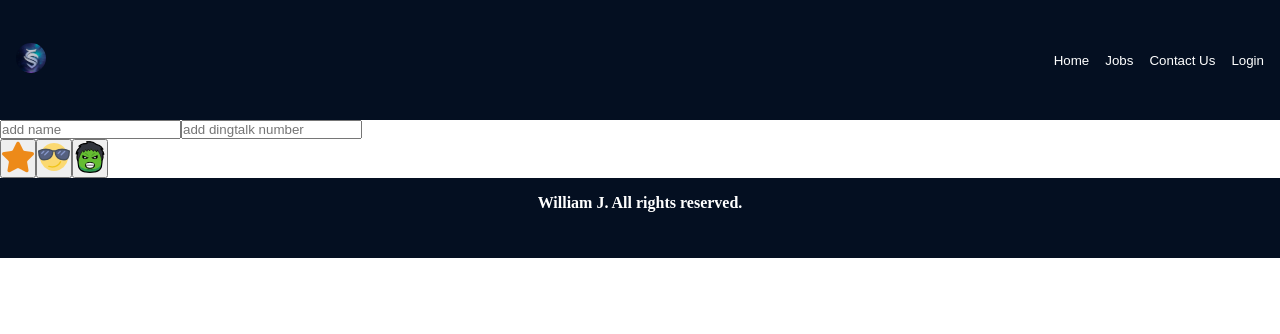
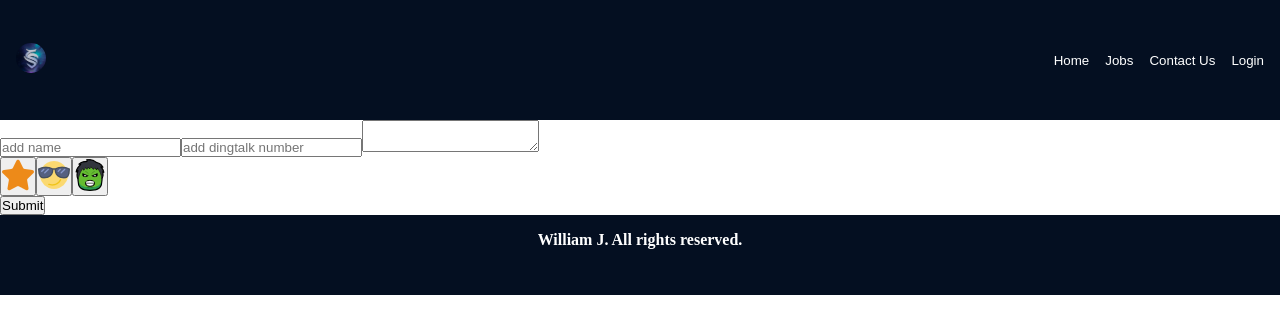
Before and after one commit to WilliamJPriest/Yueyuan-Tech, a React (Create React App) app: page / in a window 1280 px wide. Shown: the top 334 px of the page. Built offline with nearby package versions, Linux system fonts and the light colour scheme.

Commit message:
text area

```diff
--- a/src/Pages/SetUpProfile.js
+++ b/src/Pages/SetUpProfile.js
@@ -1,9 +1,23 @@
-import React,{useState} from 'react';
+import React,{useState,useEffect} from 'react';
 import SelectBTNS from '../Components/SelectBTNS';
 
 
 export default function () {
-  let [profileImg, setProfileImg]=useState("./")
+  let [profileImg, setProfileImg]=useState("")
+  let [bio,setBio]=useState("")
+  let [dingtalkNumber, setDingtalkNumber]=useState("")
+  const [loggedUser,setLoggedUser]=useState("")
+
+//   useEffect(() =>{
+//     fetch("api/user",{
+//       headers: { 'x-auth-token': localStorage.getItem("token")},
+//     })
+//     .then(response => response.json())
+//     .then(data => setLoggedUser(data.data.username));
+// },[]);
+
+//   console.log(loggedUser)
+  console.log(profileImg)
 
   const handleProfile=(e)=>{
     e.preventDefault()
@@ -23,7 +37,7 @@ export default function () {
 
   return (
     <>
-    <form  onSubmit={handleProfile} id="Setup__User__Profile">
+    <form onSubmit={handleProfile} id="Setup__User__Profile">
         <label id="name">
         <input type="text" id="name" placeholder='add name' />
         </label>
@@ -31,10 +45,14 @@ export default function () {
             <input type="text" id="contact" placeholder='add dingtalk number'/>
         </label>
         <label>
+          <textarea/>
+        </label>
+        <label>
             <div>
                <SelectBTNS starImg={starImg} smugImg={smugImg} superHeroImg={superHeroImg}/>
             </div>
         </label>
+        <button >Submit</button>
     </form>
     </>
 
```
Also changed, not shown: 1 other file (tests, documents, lock files or other folders).
